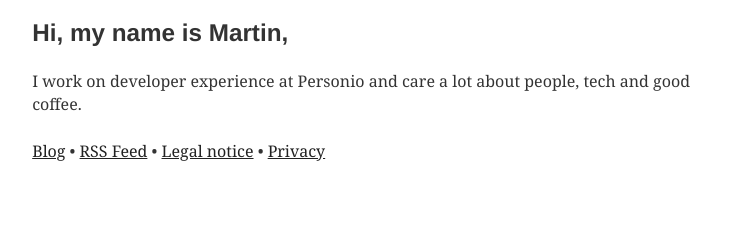
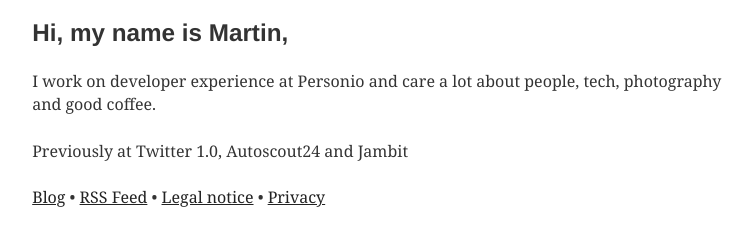
Before and after one commit to martinlechner1/blog, a Gatsby site: page / in a window 1280 px wide. Shown: the part 121-366 px from the top of the page, without its empty margins (254-1005 px from the left). Built offline with nearby package versions, Linux system fonts and the light colour scheme; Gatsby itself is replaced by a stand-in of ours; some packages are replaced by stand-ins of ours; no server answers; what typography-theme-alton would draw is missing.

Commit message:
Update index.js

```diff
--- a/src/pages/index.js
+++ b/src/pages/index.js
@@ -14,11 +14,12 @@ const BlogIndex = props => {
     <Layout location={props.location} title={siteTitle}>
       <SEO
         title="Martin Lechner"
-        keywords={[`portfolio`, `scala`, `blog`, `react`]}
+        keywords={[`portfolio`, `scala`, `blog`, `react`,`developer experience` ]}
       />
       <h2>Hi, my name is Martin,</h2>
-     <p>I work on developer experience at Personio and care a lot about people, tech and good coffee.
+     <p>I work on developer experience at Personio and care a lot about people, tech, photography and good coffee.
           </p>
+          <p>Previously at Twitter 1.0, Autoscout24 and Jambit</p>
           </Layout>
   )
 }
```
